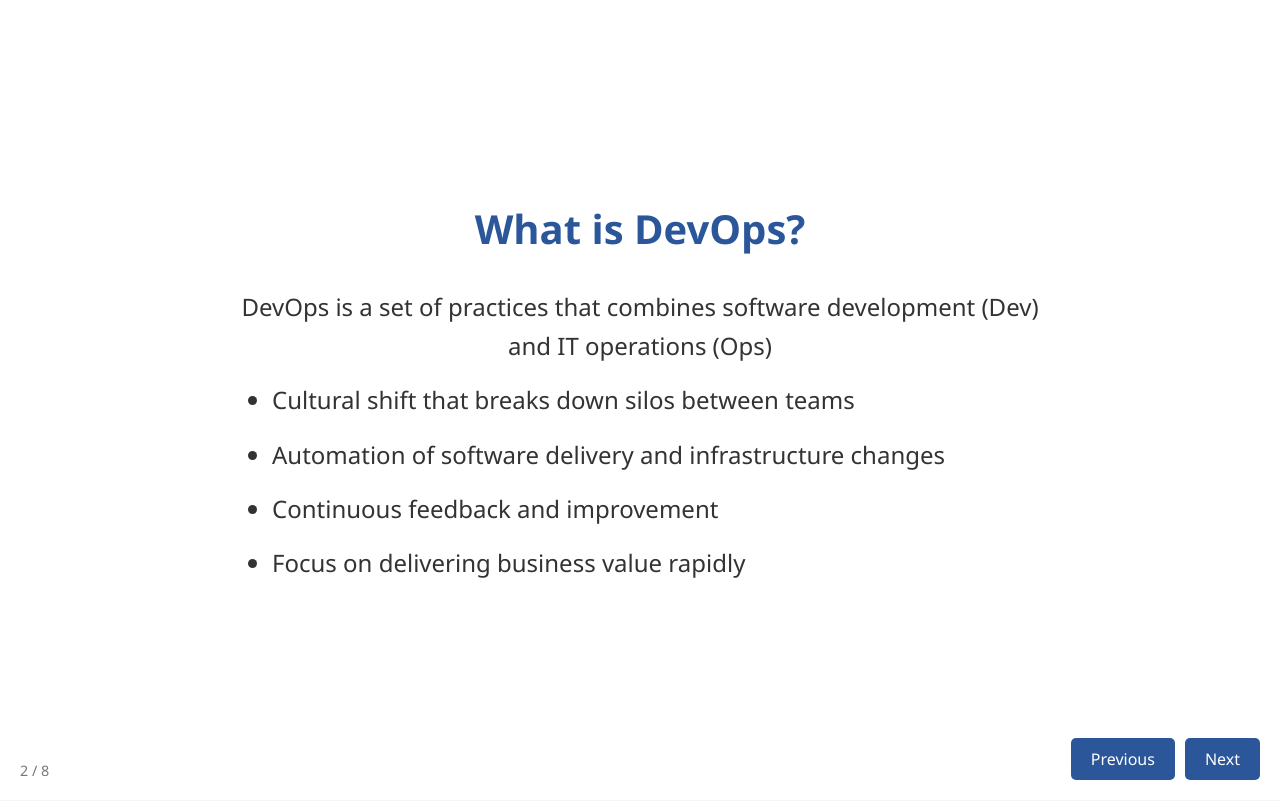
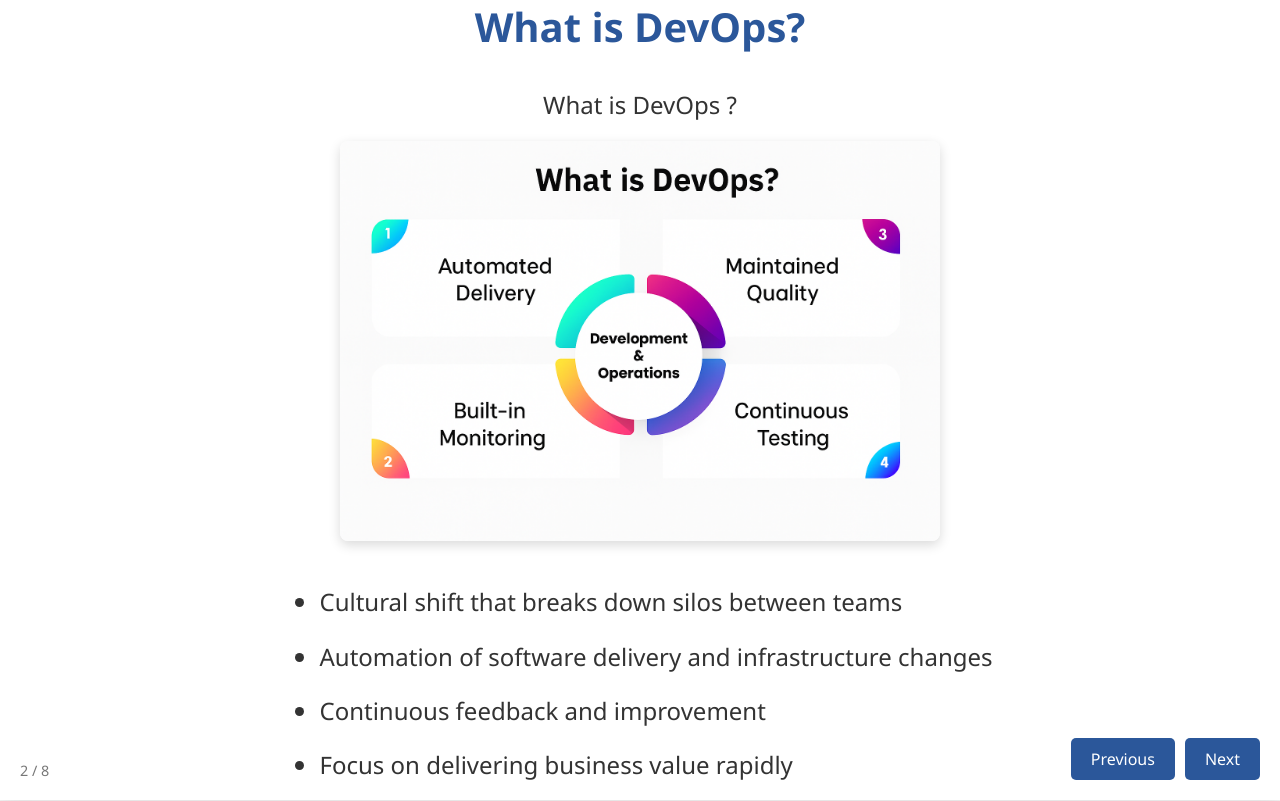
Before and after one commit to purvalpatel/devops-presentation, a plain HTML site: page index.html in a window 1280 px wide. Both pictures are taken after a click on the button "Next". Drawn offline with Linux system fonts and the light colour scheme.

Commit message:
added image

```diff
--- a/index.html
+++ b/index.html
@@ -171,7 +171,8 @@
         <div class="slide" id="slide2">
             <h1 class="slide-title">What is DevOps?</h1>
             <div class="slide-content">
-                <p>DevOps is a set of practices that combines software development (Dev) and IT operations (Ops)</p>
+                <p>What is DevOps ?</p>
+                <img src="https://github.com/purvalpatel/devops-presentation/blob/4dd74877975351d6ae097dc686541296fcba3a5c/whatisdevops.png" alt="What is DevOps?" class="slide-image">
                 <ul class="bullet-points">
                     <li>Cultural shift that breaks down silos between teams</li>
                     <li>Automation of software delivery and infrastructure changes</li>
```
